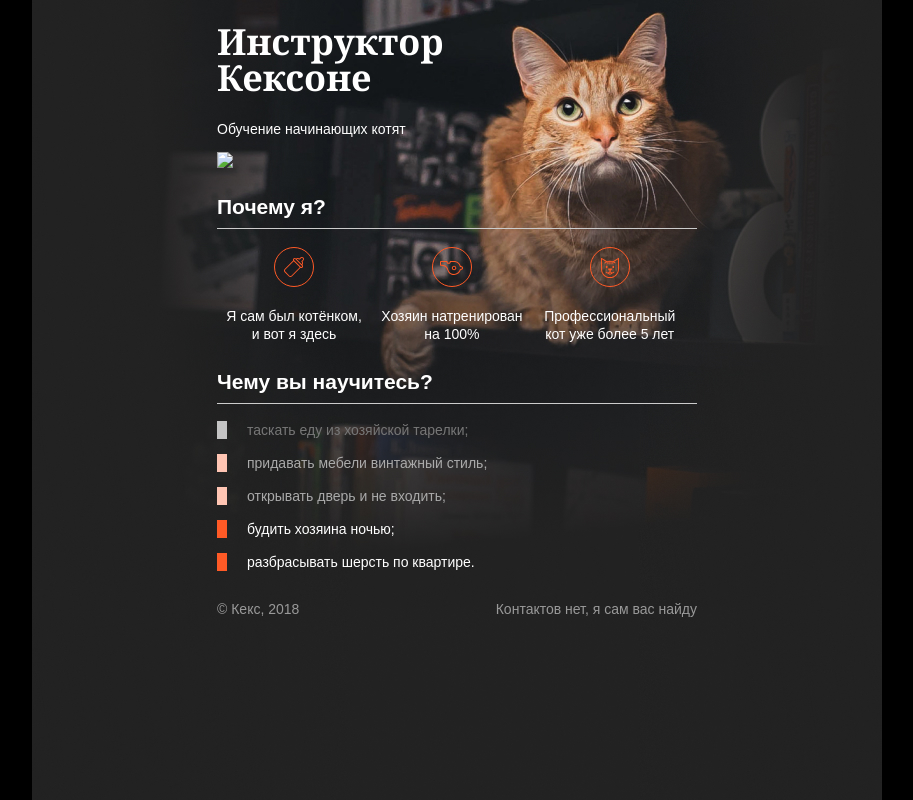
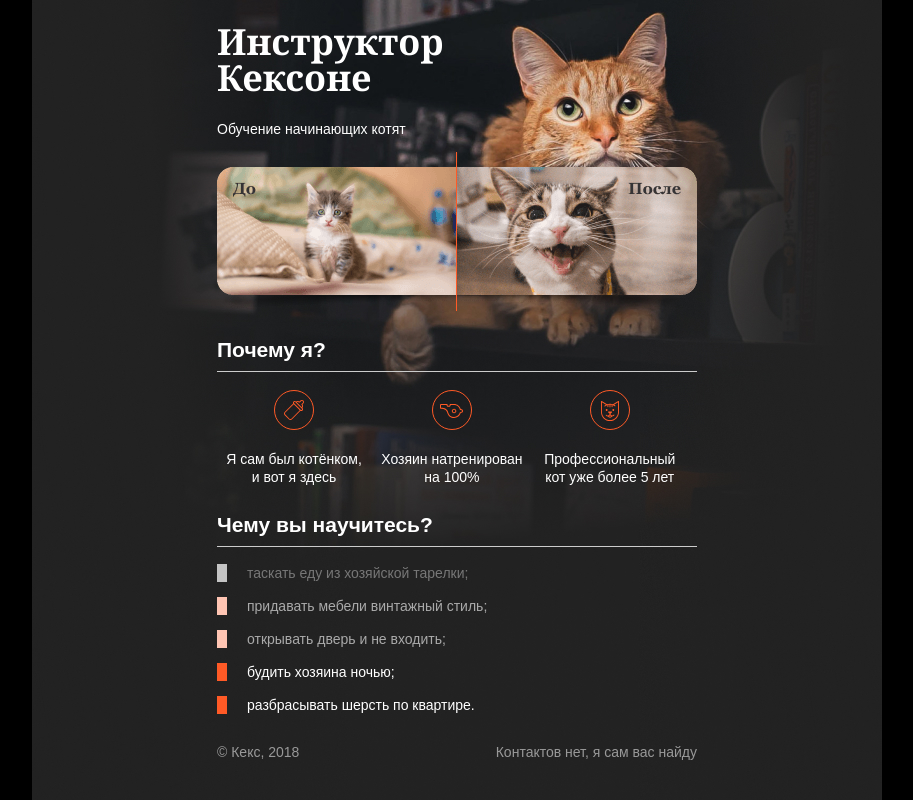
Before and after one commit to mashkakra/my-site, a plain HTML site: page source/index.html in a window 1280 px wide. Shown: the whole page, without its empty margins (183-1096 px from the left). Drawn offline with Linux system fonts and the light colour scheme; files that its build step writes are made by us from their sources; files whose address does not match are found by name.

Commit message:
добавление сайта Кекса

```diff
--- a/source/index.html
+++ b/source/index.html
@@ -3,14 +3,14 @@
   <head>
     <meta charset="utf-8">
     <title>Инструктор Кексоне</title>
-    <link rel="stylesheet" href="style-keks.css">
+    <link rel="stylesheet" href="source/style-keks.css">
   </head>
   <body>
     <div class="container">
       <header class="site-header">
         <h1>Инструктор Кексоне</h1>
         <p>Обучение начинающих котят</p>
-        <img src="banner-2.png">
+        <img src="img/banner-2.png">
       </header>
 
       <section class="features">
```
Also changed, not shown: source/img/banner-1.png (added), source/img/banner-2.png (added), source/img/bottle.svg (added), source/img/cat.svg (added), source/img/keks-background-dark.jpg (added), source/img/keks-background.jpg (added), source/img/keks.png (added), source/img/whistle.svg (added), 1 other file.
